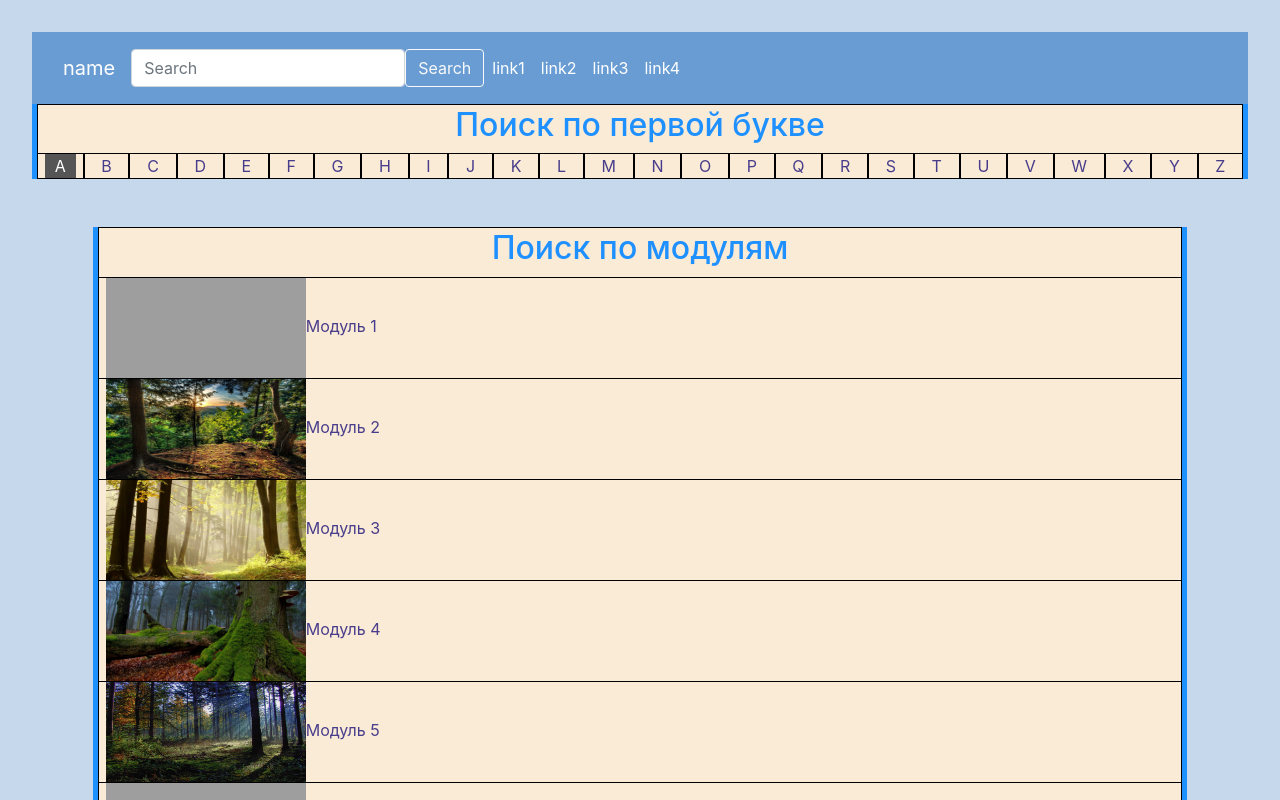
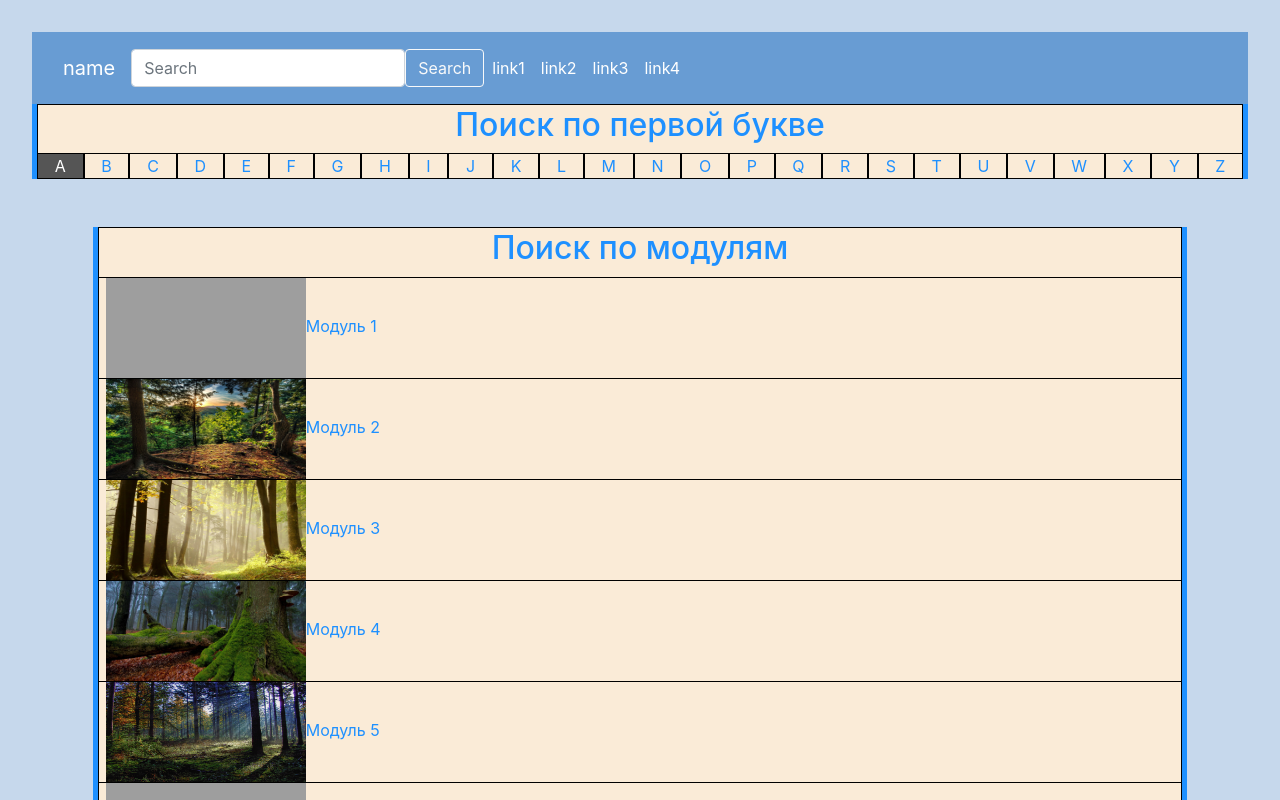
Before and after one commit to bmstu-iu9/ptp2021-1-dictionary, a plain HTML site: page searchpage.html in a window 1280 px wide. In both pictures the pointer is over the element 60 px from the left and 166 px from the top of the page. Shown: the top 800 px of the page. Drawn offline with nearby package versions, Linux system fonts and the light colour scheme; grey boxes are pictures that could not be loaded.

Commit message:
padding больше не остается бежевым при наведении

```diff
--- a/searchpage.html
+++ b/searchpage.html
@@ -17,7 +17,6 @@
         }
         .modules table { width: 90%; }
         td {
-            color:dodgerblue;
             border: solid black 1px;
             border-top: none;
             border-collapse: collapse;
@@ -32,14 +31,10 @@
         a:link {
             text-decoration: none;
             display:block;
-            color: darkslateblue;
+            color: dodgerblue;
             text-align:center;
         }
         .modules a:link { text-align:left; }
-        a:hover {
-            color: #fff;
-            background: #555;
-        }
         tr {
             display: flex;
             flex-direction:row;
@@ -50,6 +45,8 @@
             flex: 1 1 auto;
             padding: 0 7px 0 7px;
         }
+        td:hover { background: #555; }
+        td:hover > a { color: #fff; }
     </style>
   </head>
   <body>
```
